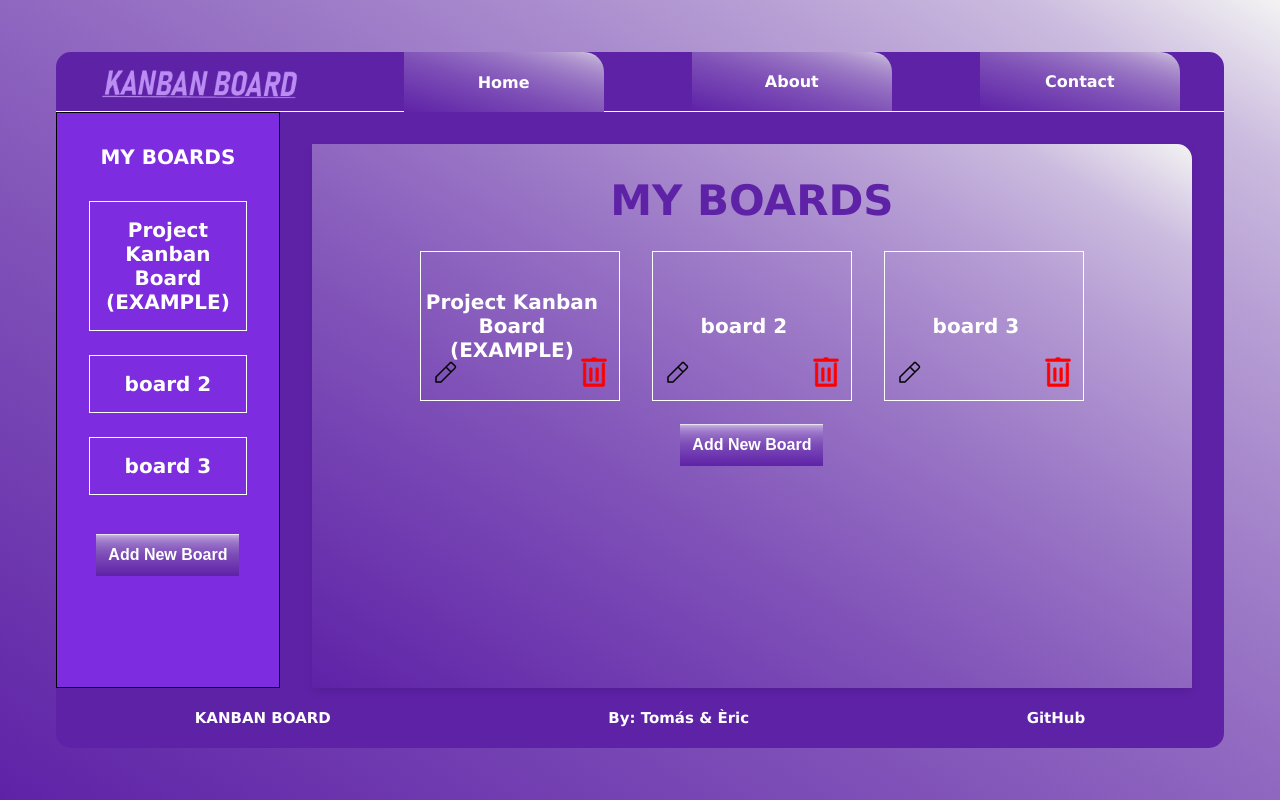
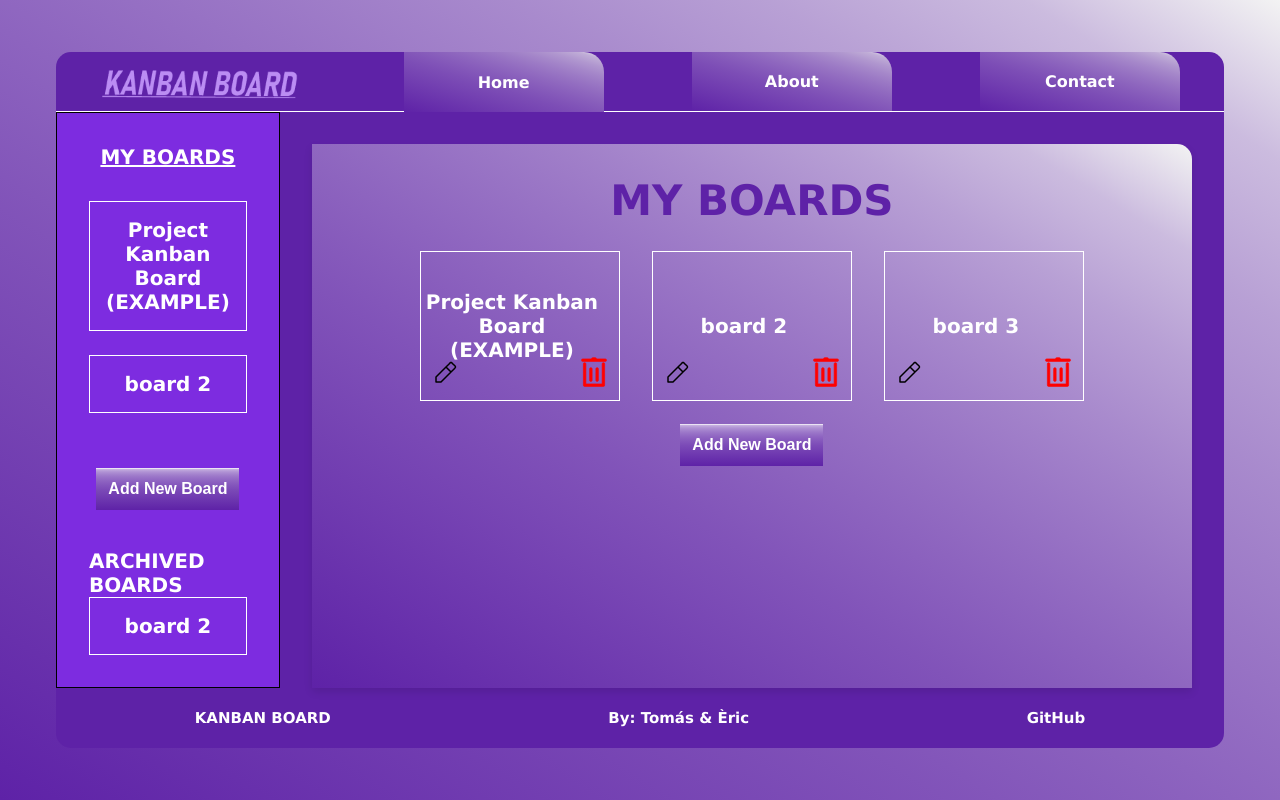
Before and after one commit to Violinistapirata/Kanban-Board, a React (Vite) app: page /#/ in a window 1280 px wide. Built offline with nearby package versions, Linux system fonts and the light colour scheme.

Commit message:
Added archived boards array in sidebar. Updated kanban.json to include isArchived property in each board in the boards array

```diff
--- a/src/components/SideBar.jsx
+++ b/src/components/SideBar.jsx
@@ -5,7 +5,7 @@ import { NavLink } from "react-router-dom";
 import { TaskListContext } from "../Contexts/taskLists.context";
 
 //HOOKS
-import { useState, useContext } from "react";
+import { useState, useContext, useEffect } from "react";
 
 //COMPONENTS
 import CreateBoardForm from "./CreateBoardForm";
@@ -21,25 +21,67 @@ function SideBar() {
 
   // State for the Add-board form
   const [showForm, setShowForm] = useState(false);
+  const [archivedBoardsArray, setArchivedBoardsArray] = useState([]);
+
+  useEffect(() => {
+    const filteredBoardsArray = boardsArray.filter((board) => board.isArchived);
+    setArchivedBoardsArray(filteredBoardsArray);
+  }, [boardsArray]);
 
   return (
     <div className="sideBar-container">
+      <NavLink to={`/`}
+                className={({ isActive }) =>
+                  isActive ? "sidebar-button--active" : "sidebar-button"
+                }>
       <h2>MY BOARDS</h2>
+
+                </NavLink>
       <ul className="sidebar_boards-scroll">
         {boardsArray.map((board) => {
           return (
             <li key={board.id} className="sidebar__board-card">
-              <NavLink to={`/current-board/${board.id}`}
-              className={({ isActive }) => (isActive ? "sidebar-button--active" : "sidebar-button")}>
+              <NavLink
+                to={`/current-board/${board.id}`}
+                className={({ isActive }) =>
+                  isActive ? "sidebar-button--active" : "sidebar-button"
+                }
+              >
                 <h2>{board.name}</h2>
               </NavLink>
             </li>
           );
         })}
       </ul>
-      {showForm && <CreateBoardForm setShowForm={setShowForm}/>}
-      <button className="create-board-button" onClick={() => setShowForm(true)}>Add New Board</button>
-      {/* <h2>ARCHIVED BOARDS</h2> */}
+      {showForm && <CreateBoardForm setShowForm={setShowForm} />}
+      <button className="create-board-button" onClick={() => setShowForm(true)}>
+        Add New Board
+      </button>
+      <section className="sidebar__archive">
+        <h2>ARCHIVED BOARDS</h2>
+        <ul className="sidebar_boards-scroll">
+          {archivedBoardsArray.length ? (
+            archivedBoardsArray.map((board) => {
+              return (
+                <li key={board.id} className="sidebar__board-card">
+                  <NavLink
+                    to={`/current-board/${board.id}`}
+                    className={({ isActive }) =>
+                      isActive ? "sidebar-button--active" : "sidebar-button"
+                    }
+                  >
+                    <h2>{board.name}</h2>
+                  </NavLink>
+                </li>
+              );
+            })
+          ) : (
+            <li>
+              <p>-- Empty --</p>
+            </li>
+          )}
+        </ul>
+      </section>
     </div>
   );
 }
--- a/src/data/kanban.json
+++ b/src/data/kanban.json
@@ -47,7 +47,8 @@
         "dueDate": "2023-10-05",
         "isArchived": false
       }
-    ]
+    ],
+    "isArchived": false
   },
   {
     "id": "board2",
@@ -63,7 +64,8 @@
         "createdDate": "2023-09-15",
         "dueDate": "2023-09-30"
       }
-    ]
+    ],
+    "isArchived": true
   },
-  { "id": "board3", "name": "board 3", "taskList": [] }
+  { "id": "board3", "name": "board 3", "taskList": [], "isArchived": false }
 ]
```
